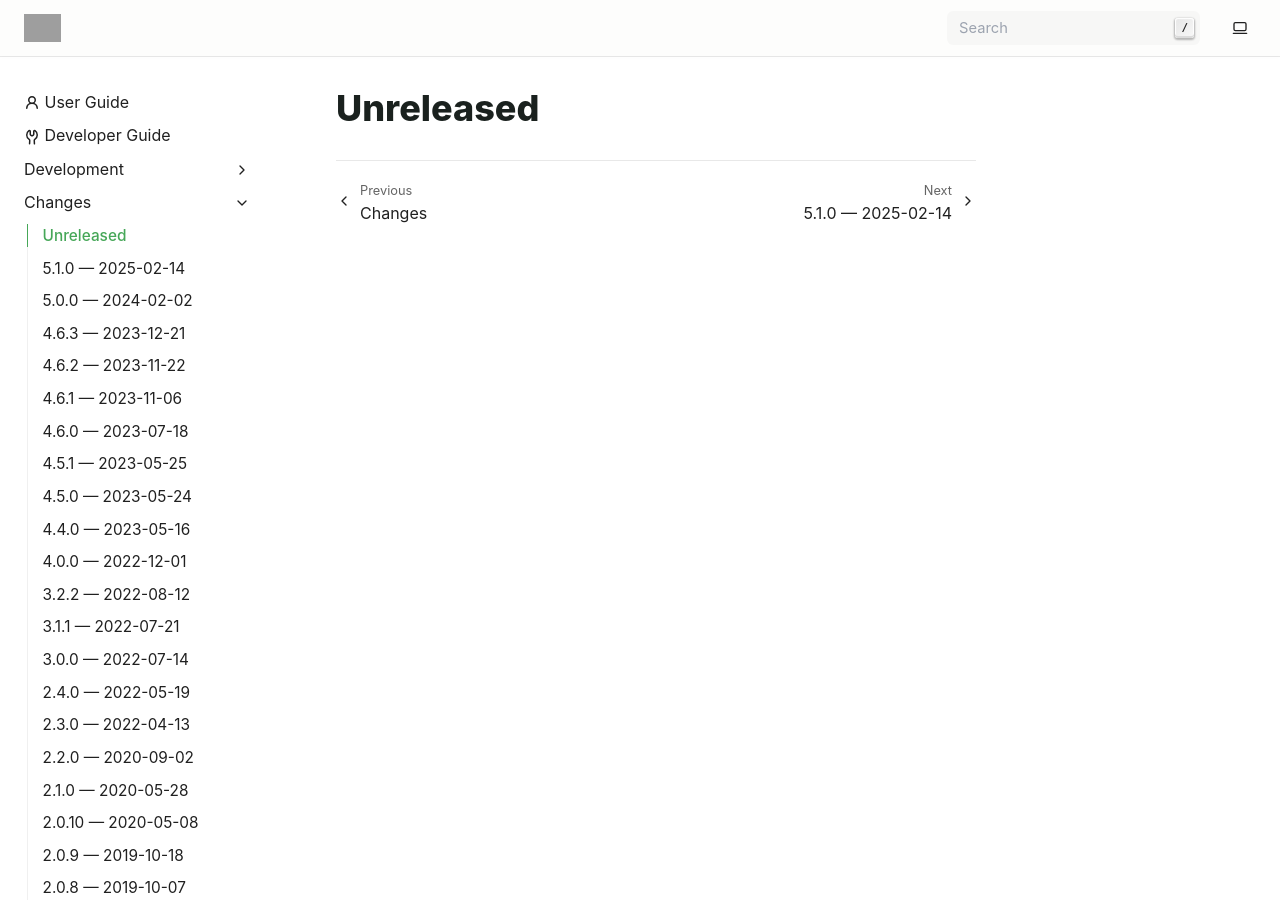
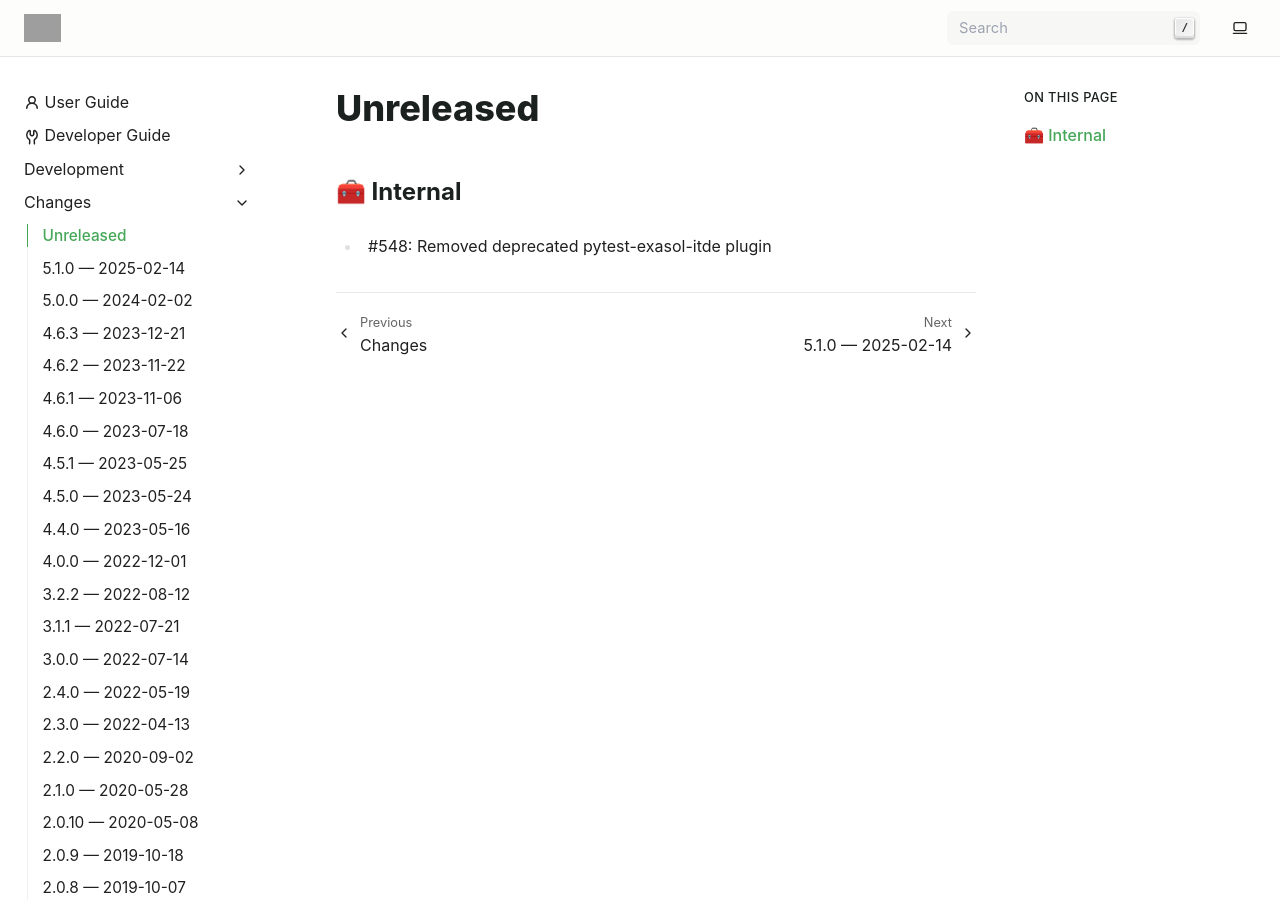
Before and after one commit to exasol/sqlalchemy-exasol, a Sphinx documentation site: the page built from doc/changes/unreleased.md, in a window 1280 px wide and 900 px high. Built offline with Sphinx 7.4.7, drawn with Linux system fonts in a browser that asks for light colours; pages that are not in the unit, such as notebooks, are missing from menus; grey boxes are pictures that could not be loaded.

Commit message:
Updated changelog

```diff
--- a/doc/changes/unreleased.md
+++ b/doc/changes/unreleased.md
@@ -1 +1,4 @@
 # Unreleased
+
+## 🧰 Internal
+* #548: Removed deprecated pytest-exasol-itde plugin
```
